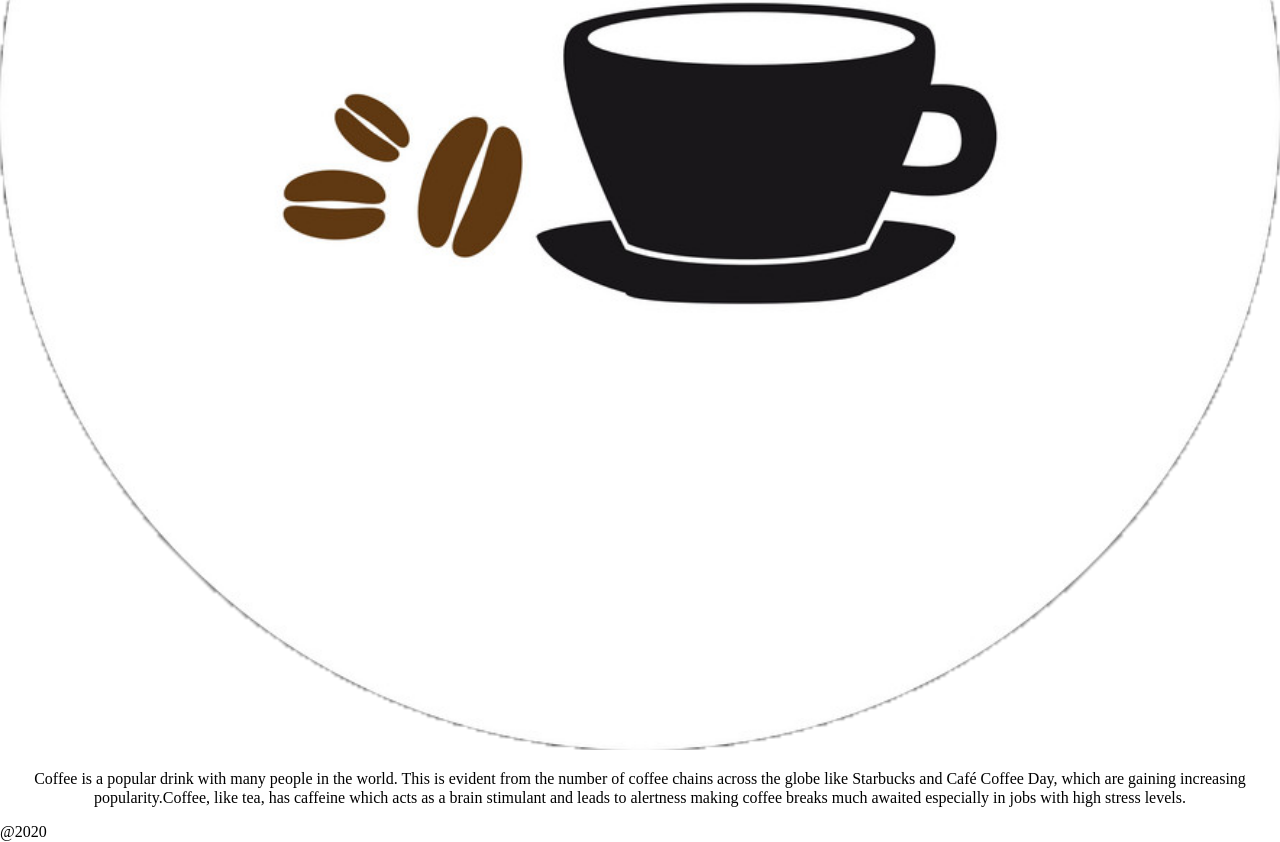
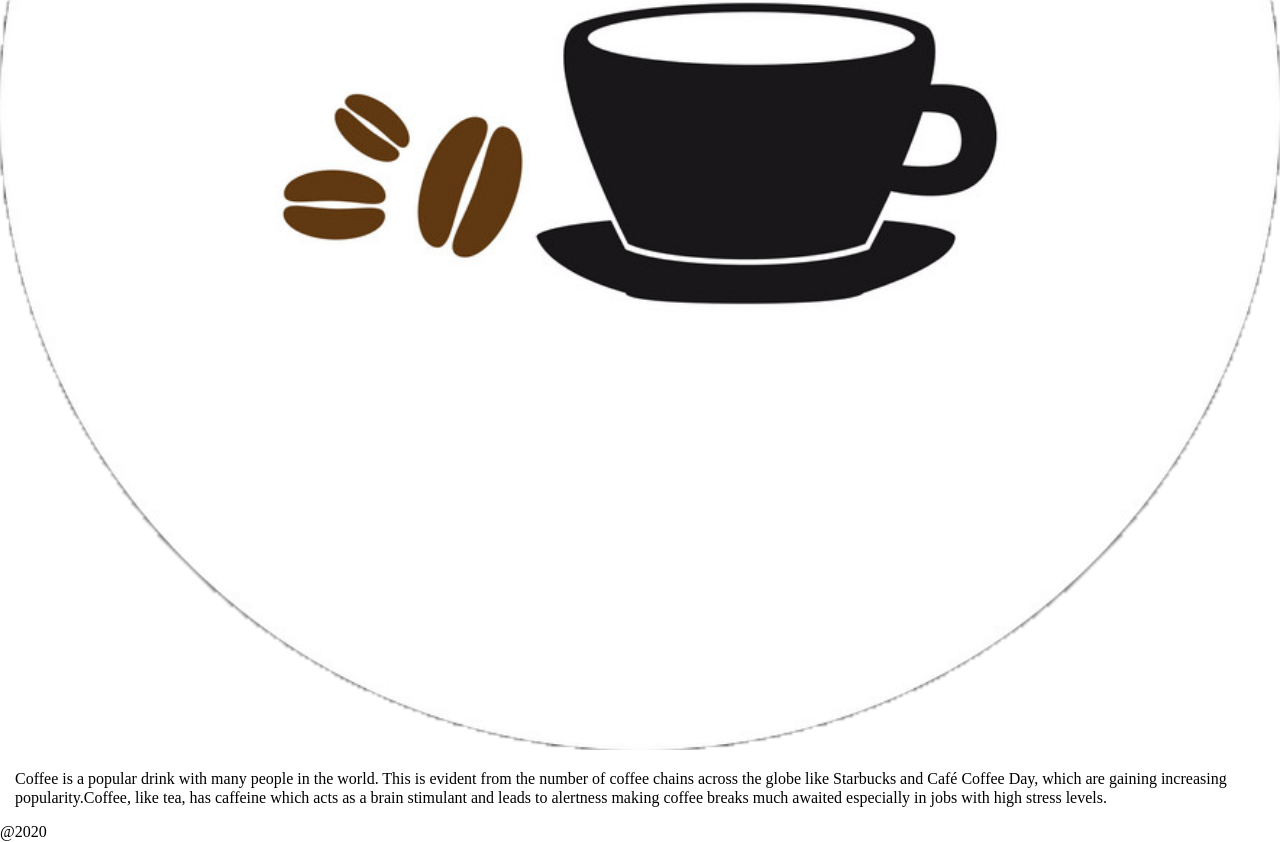
Before and after one commit to heyitskaili/WebWeek2, a plain HTML site: page deploy/index.html in a window 1280 px wide. Shown: the part 7563-8405 px from the top of the page. Drawn offline with nearby package versions, Linux system fonts and the light colour scheme.

Commit message:
Changed grid for section-5

```diff
--- a/deploy/index.html
+++ b/deploy/index.html
@@ -69,9 +69,11 @@
 
 <section id="section-5">
 
+<div id="section-5-contain">
     <p >
-            Coffee is a popular drink with many people in the world. This is evident from the number of coffee chains across the globe like Starbucks and Café Coffee Day, which are gaining increasing popularity.Coffee, like tea, has caffeine which acts as a brain stimulant and leads to alertness making coffee breaks much awaited especially in jobs with high stress levels.
-    </p>
+        Coffee is a popular drink with many people in the world. This is evident from the number of coffee chains across the globe like Starbucks and Café Coffee Day, which are gaining increasing popularity.Coffee, like tea, has caffeine which acts as a brain stimulant and leads to alertness making coffee breaks much awaited especially in jobs with high stress levels.
+</p>
+</div>
 
 
 </section>
--- a/dev/scss/sections/_section-5.scss
+++ b/dev/scss/sections/_section-5.scss
@@ -12,8 +12,16 @@
 }
 
 
+#section-5{
+  display: grid;
+  grid-template-columns: 15px auto 15px;
+  grid-template-areas: ". section-5-contain .";
 
-#section-5{
+  #section-5-contain{
 
-  text-align: center;
+    grid-area: section-5-contain;
+  }
+
+
+
 }
```
Also changed, not shown: deploy/css/styles.css, 1 other file.
